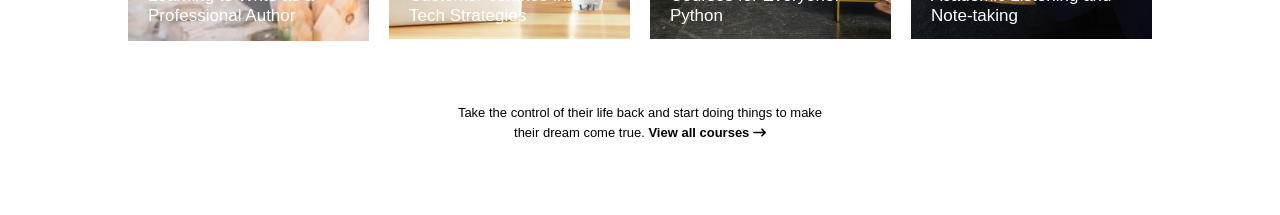
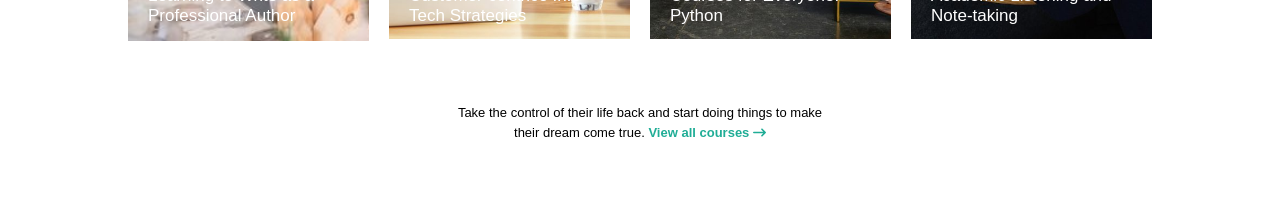
Before and after one commit to Levva01/proj-html-vuejs, a Vue app: page / in a window 1280 px wide. Shown: the part 2340-2555 px from the top of the page. Built offline with nearby package versions, Linux system fonts and the light colour scheme.

Commit message:
bug fixed

```diff
--- a/src/components/Sections/SectionServices.vue
+++ b/src/components/Sections/SectionServices.vue
@@ -53,6 +53,10 @@ export default {
     .services{
         padding: 5rem 0;
         text-align: center;
+
+        strong{
+            color: #20ad96;
+        }
 
         display: flex;
         flex-direction: column;
```
